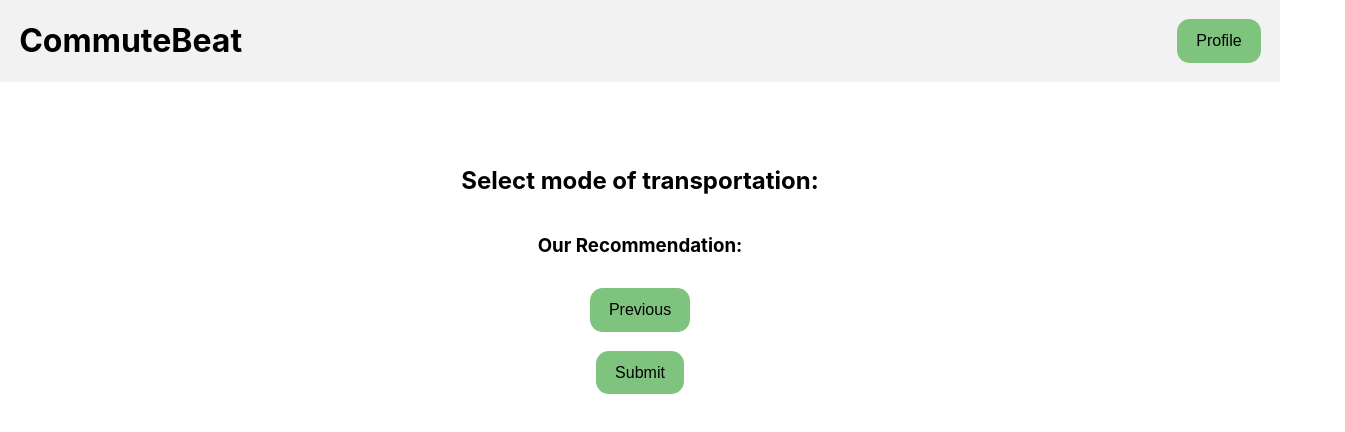
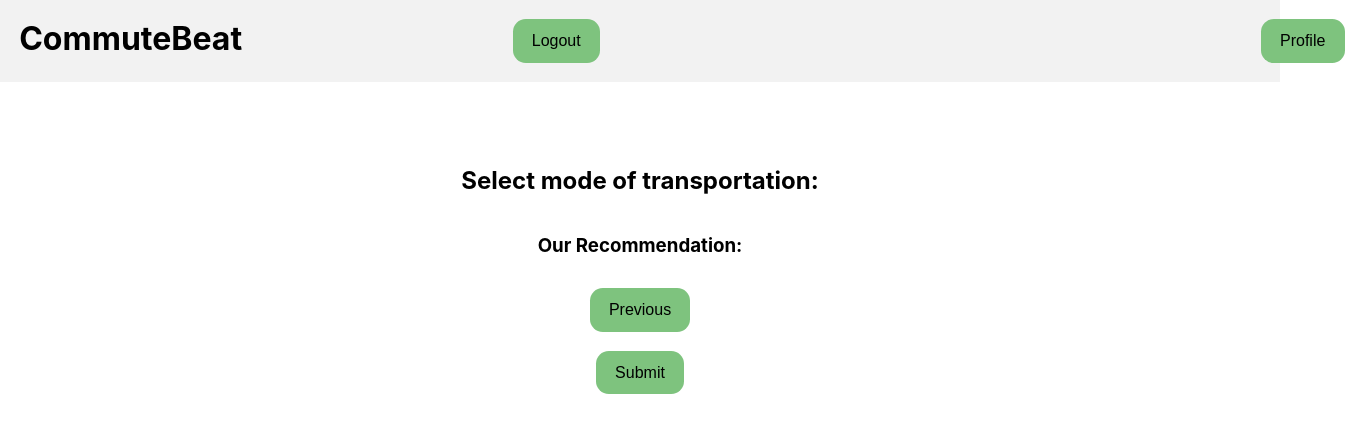
Before and after one commit to celinec1/CS411-Project, a React (Create React App) app in the folder cs411/: page /webpage in a window 1280 px wide. Both pictures are taken after typing "Sample", "Sample" into the empty fields and a click on the button "Submit". Shown: the top 432 px of the page, 1345 px wide, since content can reach past the window. Built offline with nearby package versions, Linux system fonts and the light colour scheme; no server answers.

Commit message:
trying to fix grouping of the logout and profile button

```diff
--- a/cs411/src/WebPage.css
+++ b/cs411/src/WebPage.css
@@ -7,7 +7,7 @@
 .navbar {
   display: flex;
   justify-content: space-between;
-  align-items: center;
+  /* align-items: center; */
   background-color: #f2f2f2;
   padding: 1.5vw;
 }
@@ -24,11 +24,25 @@
   border-radius: 1vw;
   padding: 1vw 1.5vw;
   font-size: 16px;
+  margin-right: 0vw
 }
+.button-wrapper {
+  display: flex;
+}
+
 
 .navbar button:hover {
   background-color: rgb(55, 111, 55);
 }
+
+ .navbar .profile-button {
+  margin-right: -65vw
+}
+
+/* .navbar .logout-button {
+  margin-right: 1vw;
+}  */
+
 
 .user-input {
   display: flex;
--- a/cs411/src/WebPage.js
+++ b/cs411/src/WebPage.js
@@ -113,8 +113,9 @@ const WebPage = () => {
       <div>
         <div className="navbar">
           <h1>CommuteBeat</h1>
-          <button>Profile</button>
-          <button onClick={handleLogout}>Logout</button>
+          <button className="profile-button">Profile</button>
+          <button className="logout-button" onClick={handleLogout}>Logout</button>
+
         </div>
 
         <div className="user-input">
@@ -130,10 +131,18 @@ const WebPage = () => {
   } else if (!isTransportationSubmitted) {
     return (
       <div>
-        <div className="navbar">
+        {/* <div className="navbar">
           <h1>CommuteBeat</h1>
           <button>Profile</button>
-        </div>
+        </div> */}
+        <div className="navbar">
+  <h1>CommuteBeat</h1>
+  <div className="button-wrapper">
+    <button className="profile-button">Profile</button>
+    <button className="logout-button" onClick={handleLogout}>Logout</button>
+  </div>
+</div>
+
 
         <div className="transportation-selection">
           <h2>Select mode of transportation:</h2>
```
